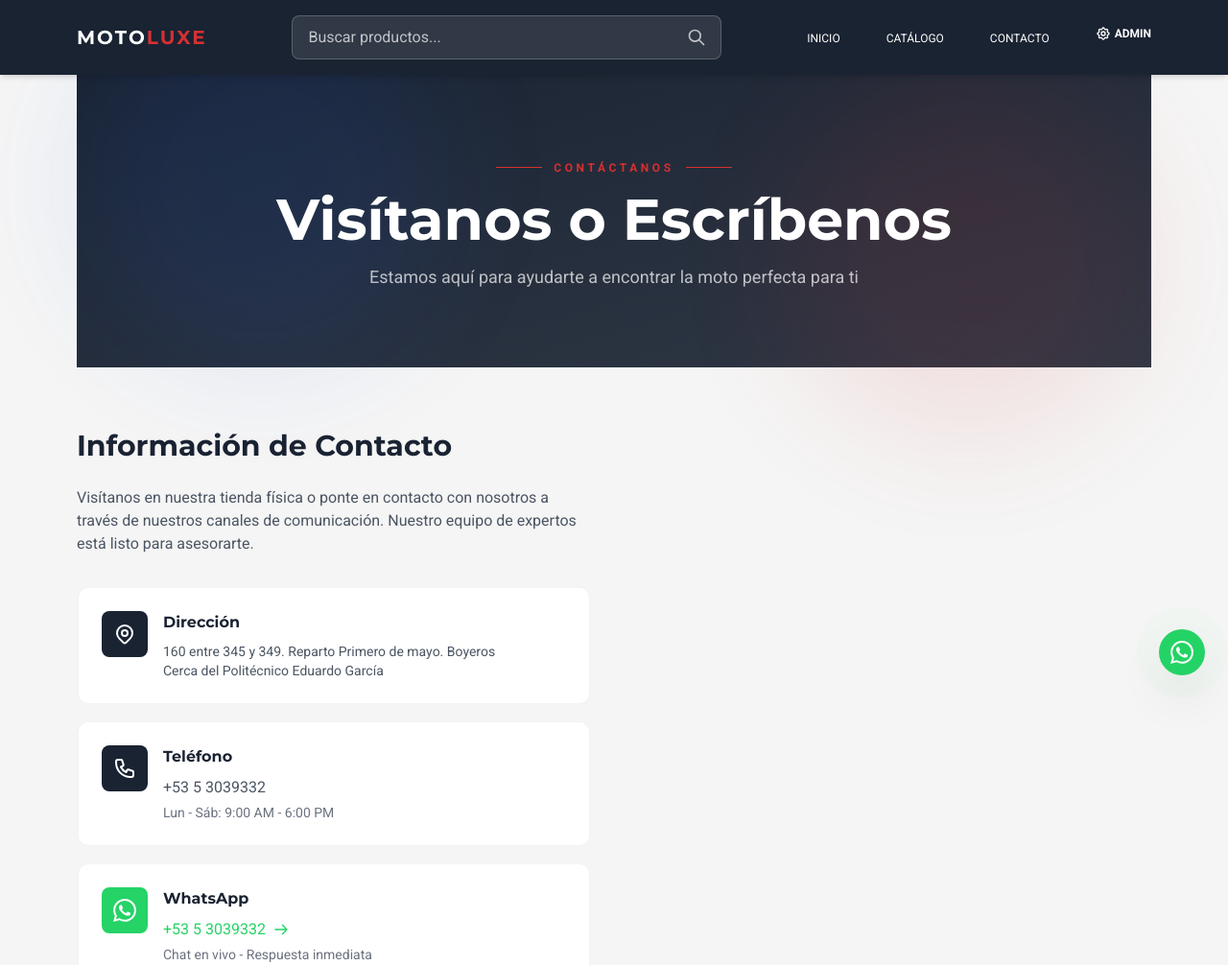
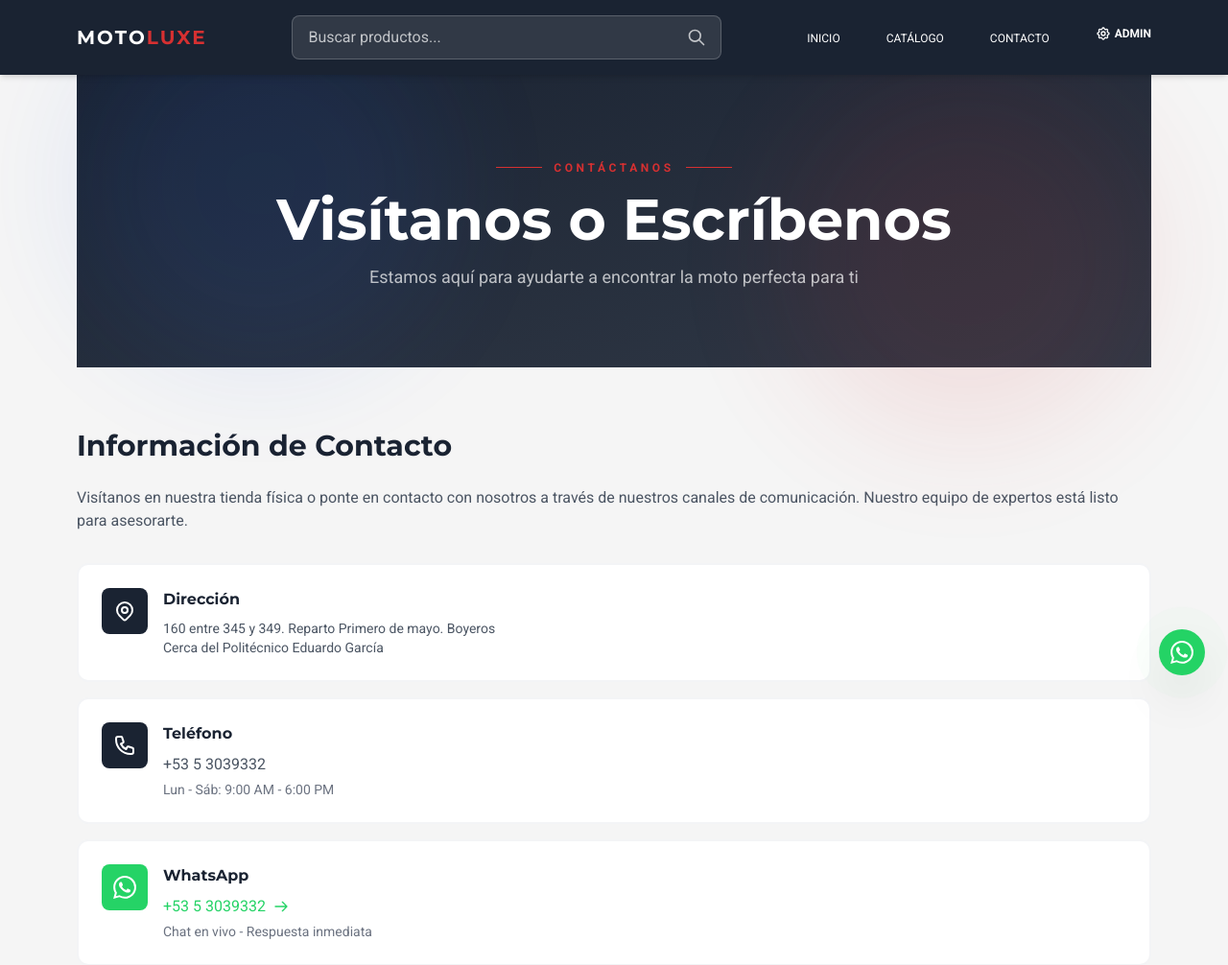
Before and after one commit to Manulynx/TiendaMotos, a Django app: page /contacto/ in a window 1280 px wide. Shown: the top 1006 px of the page at 96% size. Run offline with Django 5.2, Linux system fonts and the light colour scheme; some libraries are stand-ins or nearby versions.

Commit message:
1 sola columna

```diff
--- a/templates/contacto.html
+++ b/templates/contacto.html
@@ -37,7 +37,7 @@
 
 <!-- Main Content -->
 <section
-  class="grid lg:grid-cols-2 gap-8 md:gap-10 lg:gap-12 mb-12 md:mb-16 lg:mb-20 px-4 md:px-6 lg:px-0"
+  class="grid gap-8 md:gap-10 lg:gap-12 mb-12 md:mb-16 lg:mb-20 px-4 md:px-6 lg:px-0"
 >
   <!-- Información de Contacto -->
   <div class="space-y-6 md:space-y-8">
```
